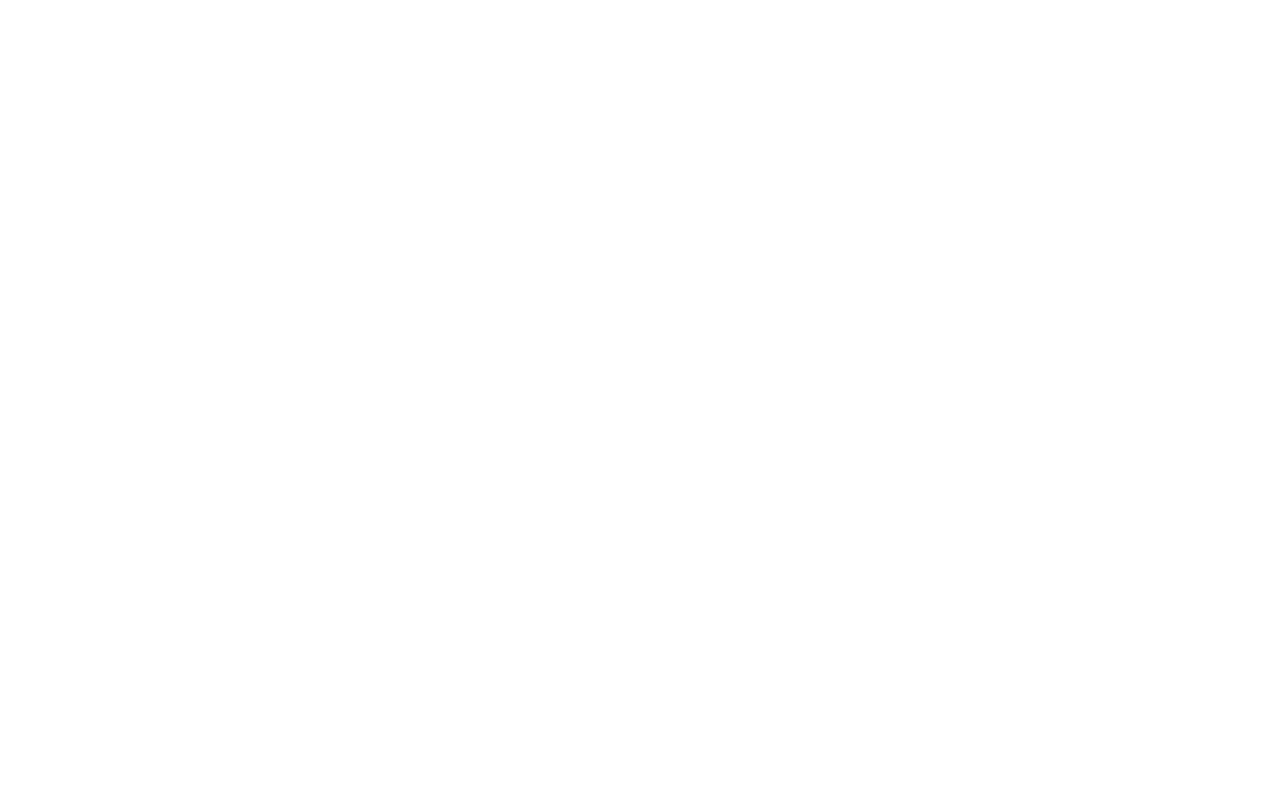
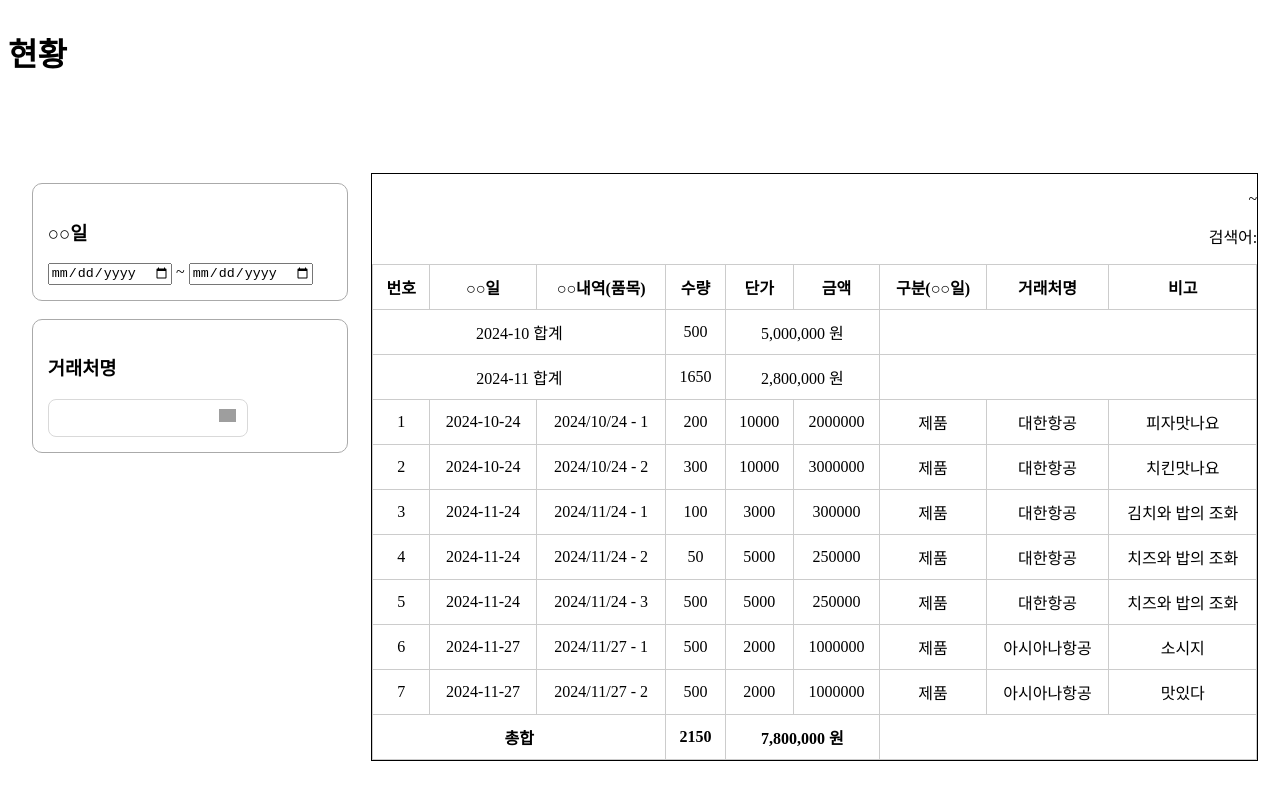
Before and after one commit to beyond-sw-camp/OrderBridge-dev, a Vue app in the folder frontend/: page /currentSituation in a window 1280 px wide. Before the commit this address had no page. Built offline with nearby package versions, Linux system fonts and the light colour scheme; grey boxes are pictures that could not be loaded.

Commit message:
feat: 현황 초안 1차 커밋

```diff
--- /dev/null
+++ b/frontend/src/components/common/currentSituation/CurrentSituation.vue
@@ -0,0 +1,217 @@
+<script setup>
+import {computed, ref} from 'vue';
+
+const startDate = ref('');
+const endDate = ref('');
+const searchText = ref('');
+
+// 테이블 데이터
+const items = ref([
+  { date: '2024-10-24', document: '2024/10/24 - 1', quantity: 200, unitPrice: 10000, total: 2000000, category: '제품', client: '대한항공', remarks: '피자맛나요' },
+  { date: '2024-10-24', document: '2024/10/24 - 2', quantity: 300, unitPrice: 10000, total: 3000000, category: '제품', client: '대한항공', remarks: '치킨맛나요' },
+  { date: '2024-11-24', document: '2024/11/24 - 1', quantity: 100, unitPrice: 3000, total: 300000, category: '제품', client: '대한항공', remarks: '김치와 밥의 조화' },
+  { date: '2024-11-24', document: '2024/11/24 - 2', quantity: 50, unitPrice: 5000, total: 250000, category: '제품', client: '대한항공', remarks: '치즈와 밥의 조화' },
+  { date: '2024-11-24', document: '2024/11/24 - 3', quantity: 500, unitPrice: 5000, total: 250000, category: '제품', client: '대한항공', remarks: '치즈와 밥의 조화' },
+  { date: '2024-11-27', document: '2024/11/27 - 1', quantity: 500, unitPrice: 2000, total: 1000000, category: '제품', client: '아시아나항공', remarks: '소시지' },
+  { date: '2024-11-27', document: '2024/11/27 - 2 ', quantity: 500, unitPrice: 2000, total: 1000000, category: '제품', client: '아시아나항공', remarks: '맛있다' },
+]);
+
+// 필터링된 데이터 계산
+const filteredItems = computed(() => {
+  return items.value.filter(item => {
+    const inDateRange =
+        (!startDate.value || new Date(item.date) >= new Date(startDate.value)) &&
+        (!endDate.value || new Date(item.date) <= new Date(endDate.value));
+    const matchesQuery = !searchText.value || item.client.includes(searchText.value);
+    return inDateRange && matchesQuery;
+  });
+});
+
+// 월별 합계 계산
+const monthlyTotals = computed(() => {
+  const totals = {};
+  filteredItems.value.forEach(item => {
+    const month = item.date.slice(0, 7); // "YYYY-MM" 형식
+    if (!totals[month]) totals[month] = { quantity: 0, total: 0 };
+    totals[month].quantity += item.quantity;
+    totals[month].total += item.total;
+  });
+  return totals;
+});
+
+// 총합 계산
+const grandTotal = computed(() => {
+  return filteredItems.value.reduce(
+      (acc, item) => {
+        acc.quantity += item.quantity;
+        acc.total += item.total;
+        return acc;
+      },
+      { quantity: 0, total: 0 }
+  );
+});
+</script>
+
+<template>
+  <div class="container">
+    <h1>현황</h1>
+    <br><br>
+    <div class="content">
+      <div class="searchContent">
+        <div class="searchDate">
+          <h3>○○일</h3>
+          <!-- 날짜 선택 -->
+          <!--      <label>시작 날짜:</label>-->
+          <input type="date" v-model="startDate" />
+          ~
+          <!--      <label>종료 날짜:</label>-->
+          <input type="date" v-model="endDate" />
+        </div>
+        <br>
+        <div class="searchClient">
+          <h3>거래처명</h3>
+          <div class="search-input">
+            <input type="search" v-model="searchText">
+            <img src="https://s3.ap-northeast-2.amazonaws.com/cdn.wecode.co.kr/icon/search.png" alt="search-icon">
+          </div>
+        </div>
+      </div>
+      <div class="table-container">
+        <div class="selectedData">
+          <p> {{ startDate }} ~ {{ endDate }}</p>
+          <p>검색어: {{ searchText }}</p>
+        </div>
+
+        <div>
+          <!-- 테이블 -->
+          <table>
+            <thead>
+            <tr>
+              <th>번호</th>
+              <th>○○일</th>
+              <th>○○내역(품목)</th>
+              <th>수량</th>
+              <th>단가</th>
+              <th>금액</th>
+              <th>구분(○○일)</th>
+              <th>거래처명</th>
+              <th>비고</th>
+            </tr>
+            </thead>
+            <tbody>
+              <!-- 월별 합계 -->
+              <tr v-for="(monthData, month) in monthlyTotals" :key="month" class="monthly-total">
+                <td colspan="3">{{ month }} 합계</td>
+                <td>{{ monthData.quantity }}</td>
+                <td colspan="2">{{ monthData.total.toLocaleString() }} 원</td>
+                <td colspan="3"></td>
+              </tr>
+              <!-- 필터링된 결과 -->
+              <tr v-for="(item, index) in filteredItems" :key=" index">
+                <td>{{ index+1 }}</td>
+                <td>{{ item.date }}</td>
+                <td>{{ item.document }}</td>
+                <td>{{ item.quantity }}</td>
+                <td>{{ item.unitPrice }}</td>
+                <td>{{ item.total }}</td>
+                <td>{{ item.category }}</td>
+                <td>{{ item.client }}</td>
+                <td>{{ item.remarks }}</td>
+              </tr>
+            </tbody>
+            <!-- 총합 -->
+            <tfoot>
+            <tr>
+              <td colspan="3">총합</td>
+              <td>{{ grandTotal.quantity }}</td>
+              <td colspan="2">{{ grandTotal.total.toLocaleString() }} 원</td>
+              <td colspan="3"></td>
+            </tr>
+            </tfoot>
+          </table>
+        </div>
+      </div>
+    </div>
+  </div>
+</template>
+
+<style scoped>
+.container {
+  display: flex;
+  flex-direction: column;
+  gap: 20px;
+}
+
+.content{
+  display: flex;
+  justify-content: space-evenly;
+}
+
+.searchContent{
+  width: 25%;
+  padding: 10px;
+  border-radius: 5px;
+}
+
+.table-container {
+  width: 70%;
+  overflow-x: auto;
+}
+
+.selectedData{
+  text-align: right;
+}
+
+.searchDate{
+  border: solid 1px #AAAAAA;
+  border-radius: 10px;
+  padding: 15px;
+}
+
+.searchClient{
+  border: solid 1px #AAAAAA;
+  border-radius: 10px;
+  padding: 15px;
+}
+
+.search-input {
+  position: relative;
+  width: 200px;
+}
+
+.search-input>input {
+  width: 100%;
+  border: 1px solid #D9D9D9;
+  border-radius: 8px;
+  padding: 10px 12px;
+  font-size: 14px;
+}
+
+.search-input>img {
+  position : absolute;
+  width: 17px;
+  top: 10px;
+  right: 12px;
+  margin: 0;
+}
+
+.table-container{
+  border: 1px solid #000000;
+}
+
+table {
+  width: 100%;
+  border-collapse: collapse;
+  text-align: center;
+}
+
+th, td {
+  border: 1px solid #ccc;
+  padding: 10px;
+}
+
+tfoot {
+  font-weight: bold;
+}
+
+</style>
--- a/frontend/src/router/index.js
+++ b/frontend/src/router/index.js
@@ -4,7 +4,12 @@ const routes = [
     {
         path: "/",
         component: () => import("@/views/main/MainView.vue")
+    },
+    {
+        path: "/currentSituation",
+        component: () => import("@/components/common/currentSituation/CurrentSituation.vue")
     }
+
 ];
 
 const router = createRouter({
```
